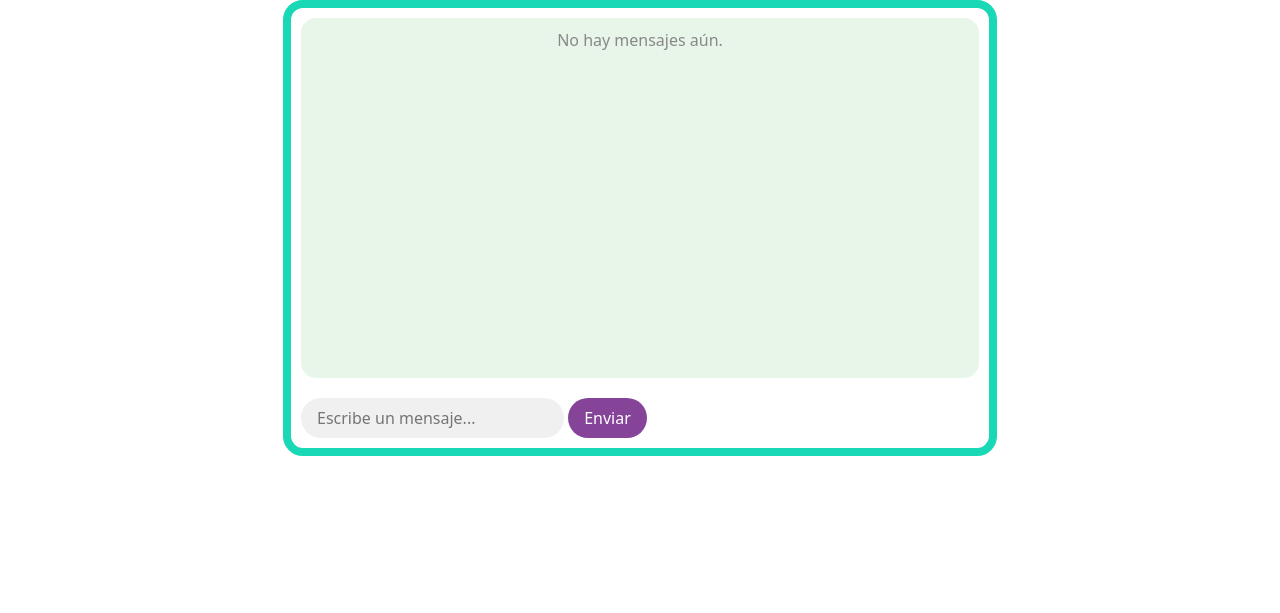
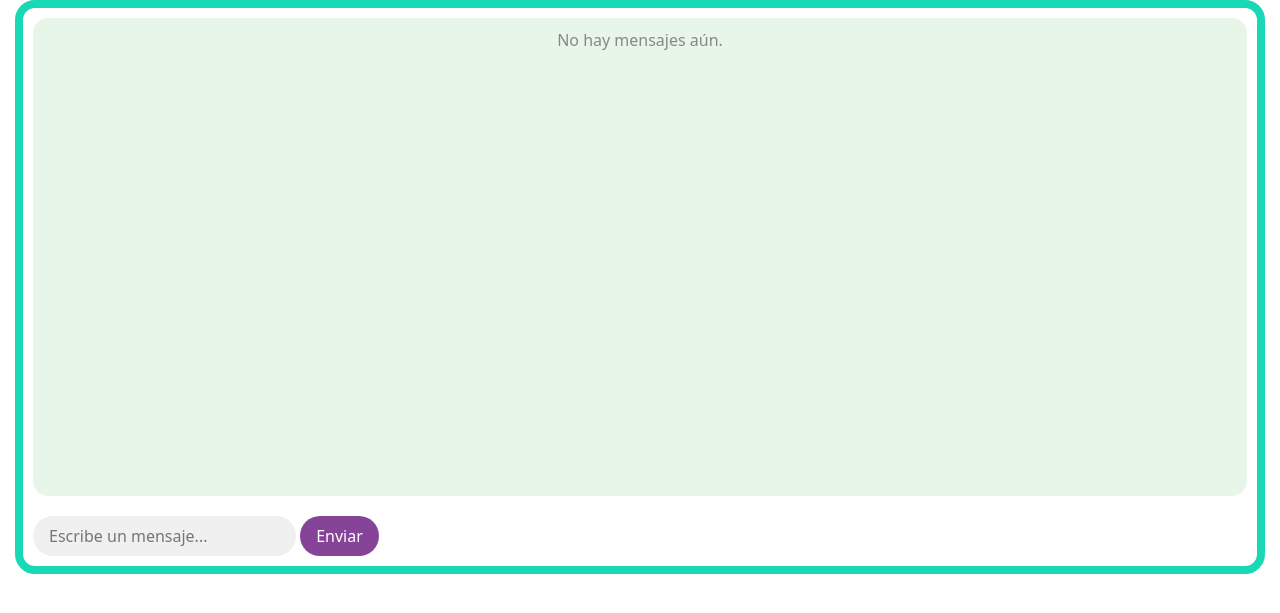
Before and after one commit to andrawiP801/seren-aiO, a Django app: page /foro/ in a window 1280 px wide. Shown: the part 70-683 px from the top of the page. Run offline with Django 5.2, Linux system fonts and the light colour scheme; the visitor is signed in with stand-in values (Sample User, id 1); data that the repository does not hold is empty; some libraries are stand-ins or nearby versions.

Commit message:
estilos foro

```diff
--- a/static/css/chat.css
+++ b/static/css/chat.css
@@ -1,7 +1,7 @@
 /* Base styles for chat container */
 .chat-container {
-    width: 714px; /* Adjusted width from your new design */
-    height: 456px; /* Adjusted height from your new design */
+    width: 1250px; /* Adjusted width from your new design */
+    height: 574px; /* Adjusted height from your new design */
     margin: auto;
     border: 8px solid #19D8B6;
     border-radius: 20px;
@@ -9,11 +9,6 @@
     box-sizing: border-box;
     display: flex;
     flex-direction: column;
-}
-
-.chat-header {
-    text-align: center;
-    margin-bottom: 10px;
 }
 
 .chat-messages {
```
